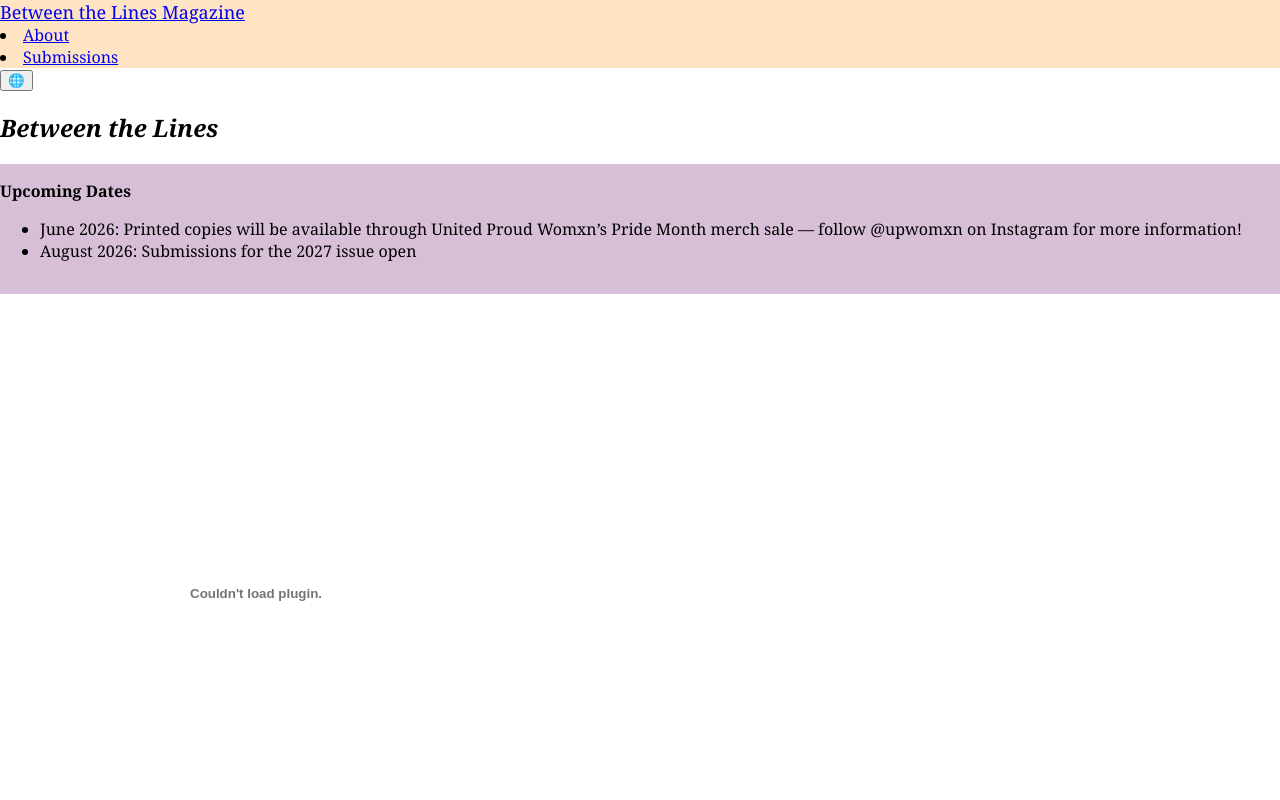
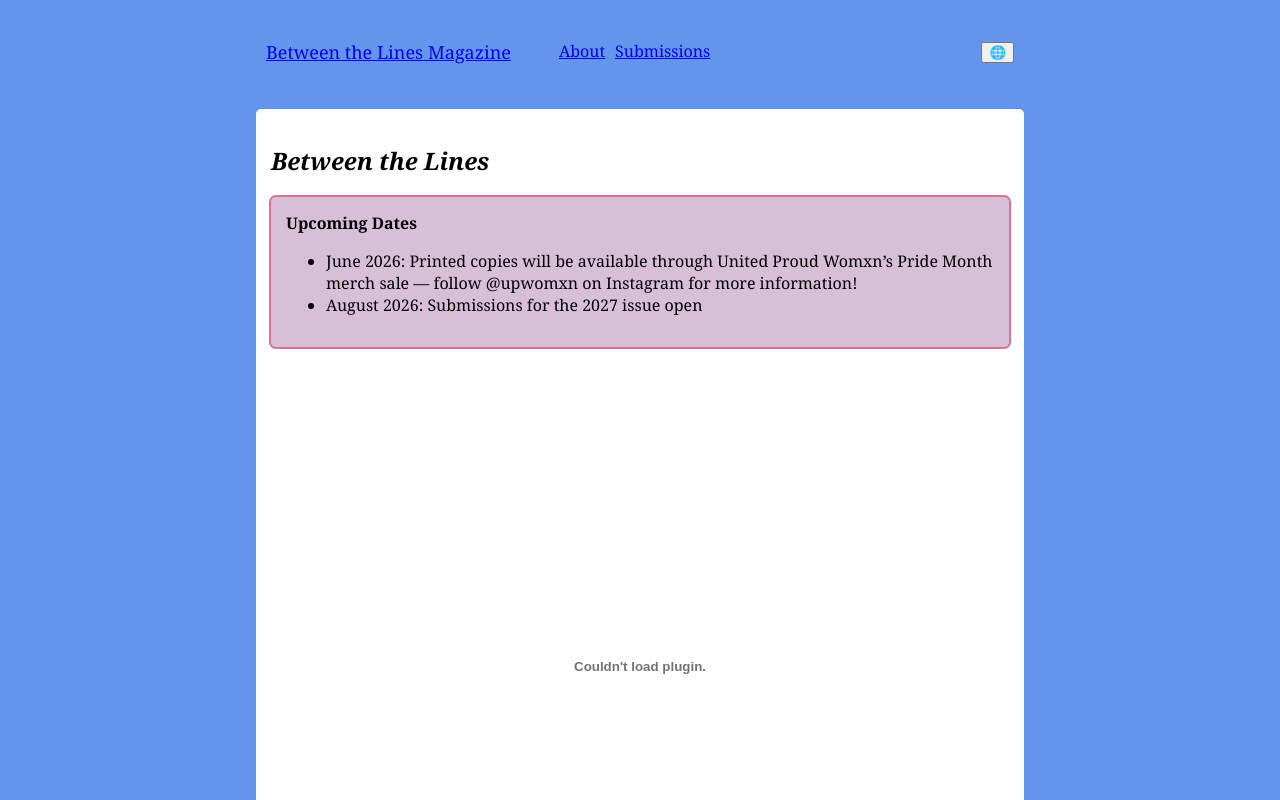
Before and after one commit to joyzwang/joyzwang.github.io, a React (Create React App) app in the folder app/: page / in a window 1280 px wide. Shown: the top 800 px of the page. Built offline with nearby package versions, Linux system fonts and the light colour scheme.

Commit message:
working pdf + basic css

```diff
--- a/app/src/Home.js
+++ b/app/src/Home.js
@@ -17,7 +17,7 @@ function Home({ language }) {
         dangerouslySetInnerHTML={{ __html: content.body }}
       ></div>
       <div className="pdf-container">
-        <embed id="pdf-viewer" src="pdf/test.pdf" type="application/pdf" width="40%" height="600px"/>
+        <embed id="pdf-viewer" src="pdf/test.pdf" type="application/pdf" />
       </div>
     </>
   );
--- a/app/src/Layout.js
+++ b/app/src/Layout.js
@@ -24,16 +24,14 @@ function Layout() {
   }
 
   return (
-    <div className="app-container">
+    <div className="body-container">
       <div className="header">
         <Link className="site-title" to="/">
           {" "}
           Between the Lines Magazine{" "}
         </Link>
 
-        <NavMenu context={language} />
-      </div>
-
+        <NavMenu className="nav-menu" context={language} />
         <div className="language-toggle">
           <input
             type="button"
@@ -42,8 +40,10 @@ function Layout() {
             onClick={() => toggleLanguage()}
           />
         </div>
-
+      </div>
+      <div className="content-container">
         <Outlet context={language} />
+      </div>
     </div>
   );
 }
--- a/app/src/NavMenu.js
+++ b/app/src/NavMenu.js
@@ -8,9 +8,9 @@ function NavMenu(language) {
     <>
       {menu.map((item) => {
         return (
-          <li key={item.link}>
+          <div className="nav-item" key={item.link}>
             <Link to={item.link}>{item.label}</Link>
-          </li>
+          </div>
         );
       })}
     </>
--- a/app/src/content/pages.json
+++ b/app/src/content/pages.json
@@ -15,12 +15,12 @@
     "en": {
       "title": "About <i>Between the Lines</i>",
       "highlight": "",
-      "body": "<p><i>Between the Lines</i> is a bilingual literary and arts zine by and for Chinese queer womxn—those living within, across, and beyond borders. It centers the stories of individuals who have long had to live, love, and resist in subtext—navigating social stigma, political censorship, and cultural marginalization both in their homelands and diasporas. It explores the liminal geographies that they often inhabit. It holds space for the words, images, and ideas that survive between the lines.</p><p>This project is published by <a href='https://www.upwomxn.org/'>United Proud Womxn</a>, a nonprofit organization committed to empowering sexual minority womxn.</p> <br/> <h3>About United Proud Womxn</h3>United Proud Womxn is a non-profit organization dedicated to empowering sexual minority womxn by creating safe, brave, collaborative, and creative spaces to grow as individuals, connect with community, and organize collective actions for inclusive social change."
+      "body": "<div><p><i>Between the Lines</i> is a bilingual literary and arts zine by and for Chinese queer womxn—those living within, across, and beyond borders. It centers the stories of individuals who have long had to live, love, and resist in subtext—navigating social stigma, political censorship, and cultural marginalization both in their homelands and diasporas. It explores the liminal geographies that they often inhabit. It holds space for the words, images, and ideas that survive between the lines.</p><p>This project is published by <a href='https://www.upwomxn.org/'>United Proud Womxn</a>, a nonprofit organization committed to empowering sexual minority womxn.</p> <br/> <h3>About United Proud Womxn</h3>United Proud Womxn is a non-profit organization dedicated to empowering sexual minority womxn by creating safe, brave, collaborative, and creative spaces to grow as individuals, connect with community, and organize collective actions for inclusive social change.</div>"
     },
     "cn": {
       "title": "关于《言外之意》",
       "highlight": "",
-      "body": "<p>《言外之意》 是一本由<b>华人酷儿女性</b>主创的双语文学与艺术杂志，立足边界，写在缝隙，讲述那些不被允许直说的故事。它由非营利组织<b>联合骄傲女性</b>发起，致力于支持性少数女性的表达与自主。许多声音被迫低语，被遮蔽、被删改，被夹在词与词之间的空白中。我们倾听它们，也愿让它们发出回响。</p><p>这里是属于她们的语言地带，是在沉默与否定之外，继续存在、思考与热爱的空间。</p> <br/> <h3>关于联合骄傲女性 </h3><p>联合骄傲女性是一个非营利组织。它的主要目标是为多元化群体女孩提供安全、勇敢、协作和创造性的空间，使她们作为个人成长，与社区成员联系，并组织集体行动，推动包容性社会变革。</p>"
+      "body": "<div><p>《言外之意》 是一本由<b>华人酷儿女性</b>主创的双语文学与艺术杂志，立足边界，写在缝隙，讲述那些不被允许直说的故事。它由非营利组织<b>联合骄傲女性</b>发起，致力于支持性少数女性的表达与自主。许多声音被迫低语，被遮蔽、被删改，被夹在词与词之间的空白中。我们倾听它们，也愿让它们发出回响。</p><p>这里是属于她们的语言地带，是在沉默与否定之外，继续存在、思考与热爱的空间。</p> <br/> <h3>关于联合骄傲女性 </h3><p>联合骄傲女性是一个非营利组织。它的主要目标是为多元化群体女孩提供安全、勇敢、协作和创造性的空间，使她们作为个人成长，与社区成员联系，并组织集体行动，推动包容性社会变革。</p> </div>"
     }
   },
   "submissions": {
--- a/app/src/style.css
+++ b/app/src/style.css
@@ -1,16 +1,49 @@
 body {
   margin: 0;
   padding: 0;
-  font-family:Georgia, 'Times New Roman', Times, serif
+  font-family: Georgia, "Times New Roman", Times, serif;
+  background-color: cornflowerblue;
+}
+
+.body-container {
+  position: absolute;
+  left: 20vw;
+  width: 60vw;
+  justify-content: center;
+  align-items: center;
+  margin: 0;
+}
+
+.content-container {
+  padding: 15px;
+  background-color: #ffffff;
+  border-radius: 5px;
+  position: absolute;
 }
 
 .header {
-  background-color: bisque;
+  padding: 10px;
+  padding-top: 40px;
+  padding-bottom: 45px;
+  display: flex;
+}
+
+.nav-item {
+  padding-right: 10px;
+}
+
+.language-toggle {
+  position: absolute;
+  right: 10px;
 }
 
 .highlight {
-  padding: 1rem 0rem;
+  padding: 15px;
   background-color: thistle;
+  outline: 2px;
+  outline-style: solid;
+  outline-color: palevioletred;
+  border-radius: 5px;
 }
 
 .nav-label {
@@ -22,3 +55,15 @@ body {
   font-size: large;
   padding-right: 3rem;
 }
+
+.pdf-container {
+  margin-top: 20px;
+  margin-bottom: 20px;
+}
+
+#pdf-viewer {
+  position: relative;
+  width: 100%;
+  height: 600px;
+  object-position: top;
+}
```
Also changed, not shown: app/src/content/pages.html (+24 -18 lines), 1 other file (tests, documents, lock files or other folders). Lines whose indentation alone changed are shown as unchanged.
